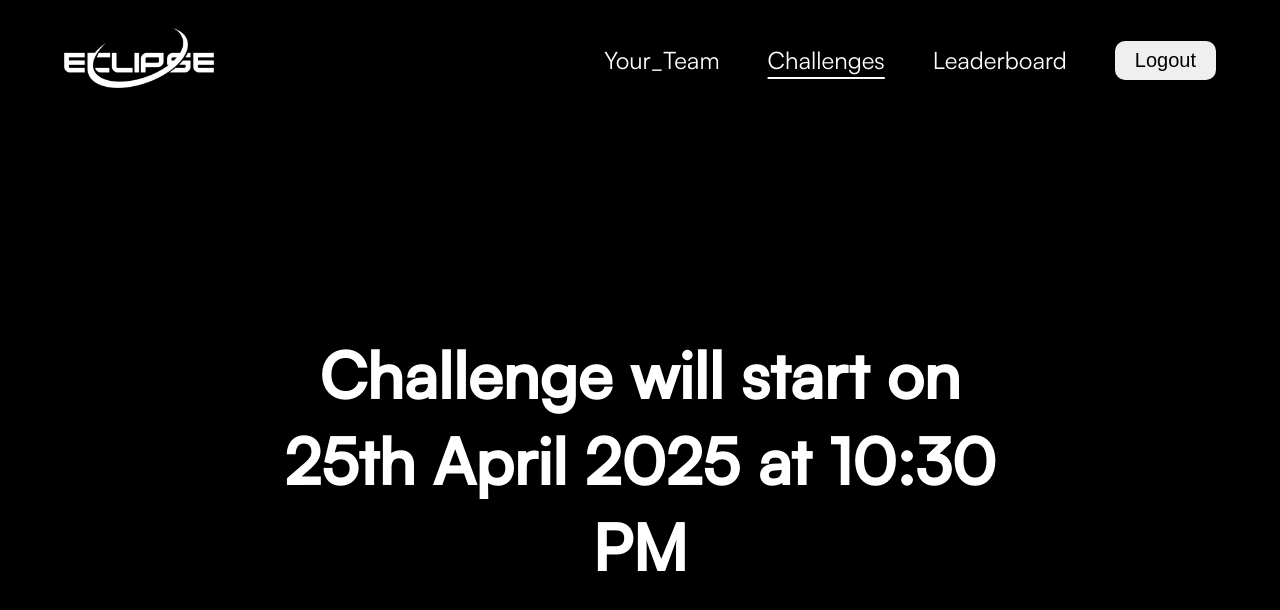
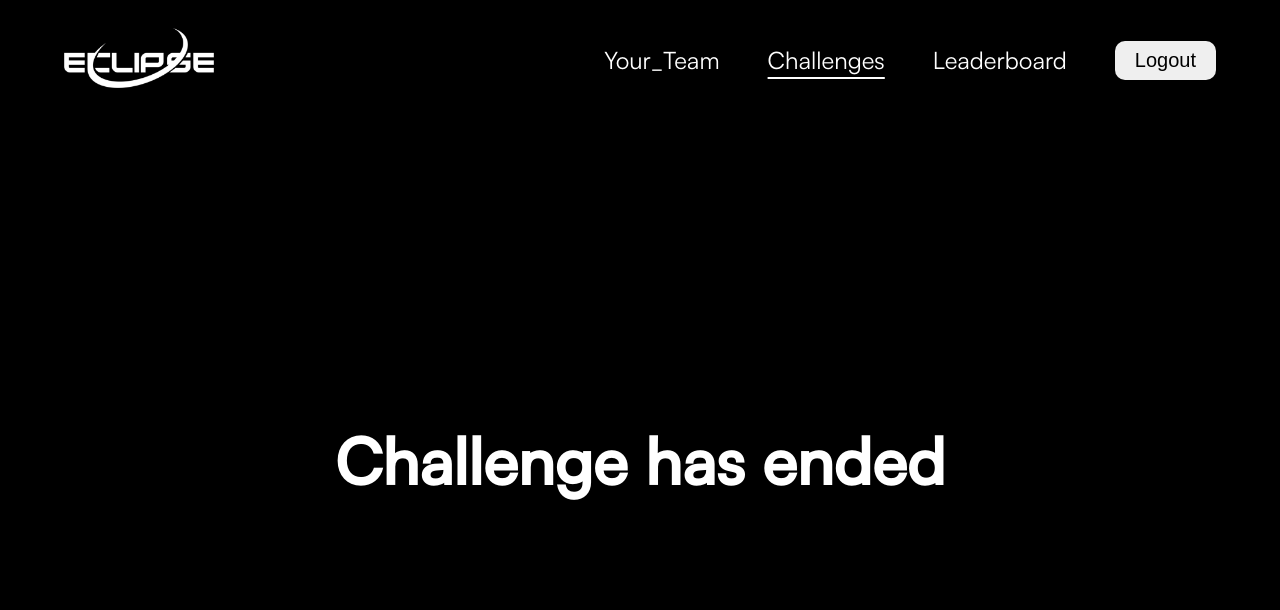
Before and after one commit to Jashany/CrypticHunt, a React (Vite) app: page /challenge in a window 1280 px wide. Shown: the top 610 px of the page. Built offline with nearby package versions, Linux system fonts and the light colour scheme; sample sign-in values are in the browser's storage.

Commit message:
Update Challengetest.jsx

```diff
--- a/src/Pages/Challenges/Challengetest.jsx
+++ b/src/Pages/Challenges/Challengetest.jsx
@@ -12,7 +12,7 @@ const Challenge = () => {
     const [isTimeReached, setIsTimeReached] = useState(false);
 
     useEffect(() => {
-        const specificTime = new Date('2025-04-25T22:30:00'); // Change this to your specific time
+        const specificTime = new Date('2025-05-25T22:30:00'); // Change this to your specific time
         const currentTime = new Date();
 
         if (currentTime >= specificTime) {
@@ -31,7 +31,7 @@ const Coming = () => {
         <>
         <Navbar />
         <div className={styles.coming} style={{display:"flex",flexDirection:"column",justifyContent:"center",alignItems:"center",color:"white",height:'85vh'}}>
-            <h1>Challenge will start on 25th April 2025 at 10:30 PM</h1>
+            <h1>Challenge has ended</h1>
         </div>
         </>
     )
```
